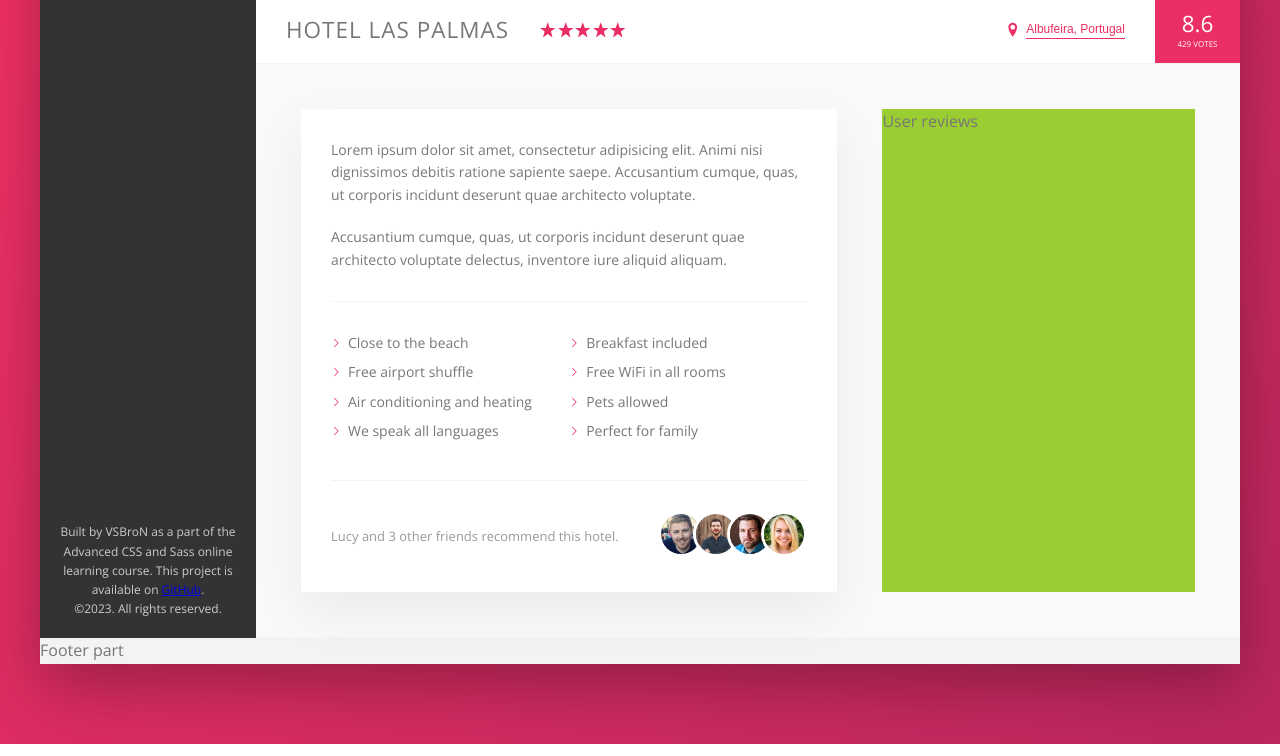
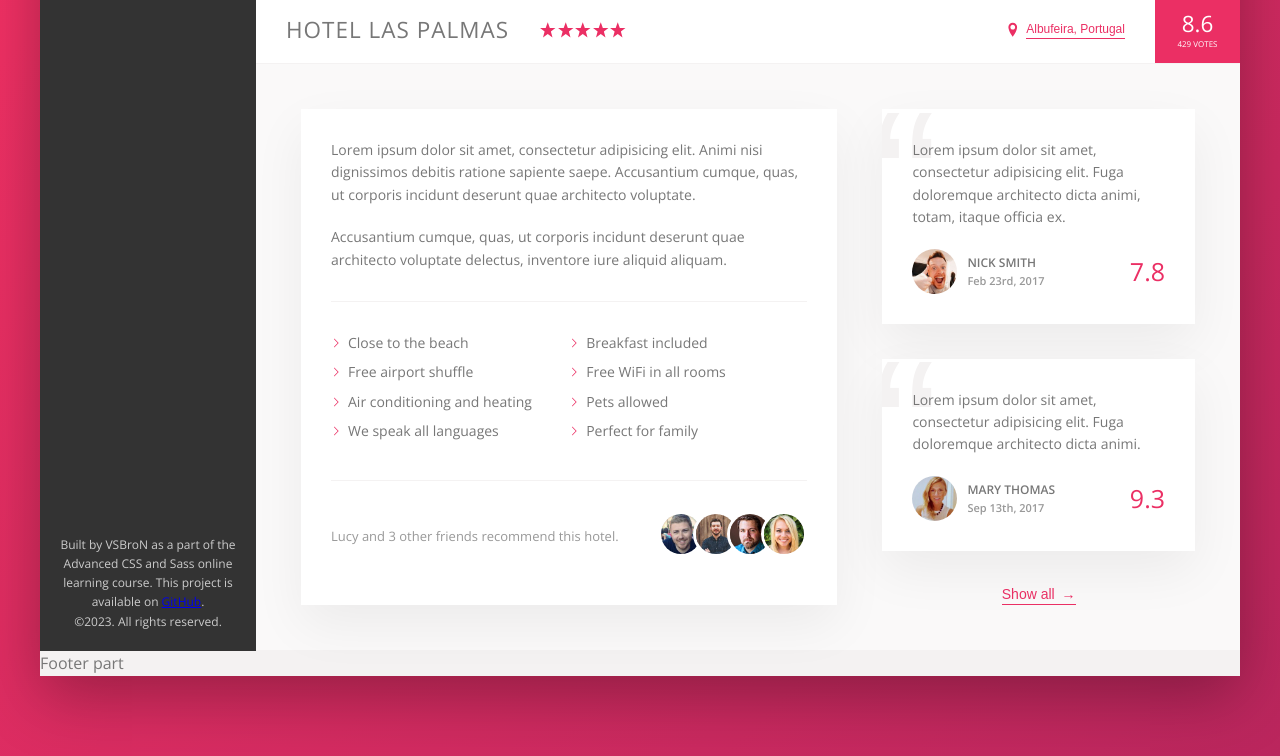
Before and after one commit to vsbron/course-trillo-2023, a website built with Parcel: page index.html in a window 1280 px wide. Shown: the part 538-1294 px from the top of the page. Built offline with nearby package versions, Linux system fonts and the light colour scheme.

Commit message:
Added Reviews section

```diff
--- a/index.html
+++ b/index.html
@@ -126,7 +126,33 @@
               </div>
             </div>
             <div class="user-reviews">
-              User reviews
+
+              <figure class="review">
+                <blockquote class="review__text">Lorem ipsum dolor sit amet, consectetur adipisicing elit. Fuga doloremque architecto dicta animi, totam, itaque officia ex.</blockquote>
+                <figcaption class="review__user">
+                  <img src="src/img/user-1.jpg" class="review__photo" alt="User 1" />
+                  <div class="review__user-box">
+                    <p class="review__user-name">Nick Smith</p>
+                    <p class="review__user-date">Feb 23rd, 2017</p>
+                  </div>
+                  <div class="review__rating">7.8</div>
+                </figcaption>
+              </figure>
+
+              <figure class="review">
+                <blockquote class="review__text">Lorem ipsum dolor sit amet, consectetur adipisicing elit. Fuga doloremque architecto dicta animi.</blockquote>
+                <figcaption class="review__user">
+                  <img src="src/img/user-2.jpg" class="review__photo" alt="User 2" />
+                  <div class="review__user-box">
+                    <p class="review__user-name">Mary Thomas</p>
+                    <p class="review__user-date">Sep 13th, 2017</p>
+                  </div>
+                  <div class="review__rating">9.3</div>
+                </figcaption>
+              </figure>
+
+              <button class="btn btn--inline">Show all <span>&rarr;</span></button>
+
             </div>
           </div>
         </main>
--- a/src/sass/components/_button.scss
+++ b/src/sass/components/_button.scss
@@ -11,11 +11,22 @@
     display: inline-block;
     background: transparent;
 
-    &:hover { color: $color-gray-dark-1 }
+    &:hover {
+      color: $color-gray-dark-1;
+
+      & span {
+        margin-left: 8px;
+      }
+    }
 
     &:focus {
       outline: none;
       animation: pulsate 1s linear infinite
+    }
+
+    & span {
+      margin-left: 3px;
+      transition: margin-left .3s ease-out;
     }
   }
 }
@@ -27,6 +38,6 @@
   }
   50%{
     transform: scale(1.05);
-box-shadow: 0 1rem 4rem rgba($color-black,.25)
+    box-shadow: 0 1rem 4rem rgba($color-black,.25)
   }
 }
--- a/src/sass/components/_description.scss
+++ b/src/sass/components/_description.scss
@@ -1,5 +1,4 @@
 .description {
-  font-size: 1.4rem;
   background-color: $color-white;
   flex: 0 0 60%;
   box-shadow: $shadow-light;
--- /dev/null
+++ b/src/sass/components/_review.scss
@@ -0,0 +1,61 @@
+.review {
+  position: relative;
+  background-color: $color-white;
+  box-shadow: $shadow-light;
+  padding: 3rem;
+  overflow: hidden;
+
+  &:not(:last-child){ margin-bottom: 3.5rem }
+
+  &__text {
+    position: relative;
+    z-index: 10;
+    margin-bottom: 2rem;
+  }
+
+  &__user {
+    display: flex;
+    align-items: center;
+  }
+
+  &__photo {
+    height: 4.5rem;
+    width: 4.5rem;
+    border-radius: 50%;
+    margin-right: 1rem
+  }
+
+  &__user-box {
+    font-weight: 700;
+  }
+
+  &__user-name {
+    font-size: 1.2rem;
+    text-transform: uppercase;
+    font-weight: 600;
+  }
+
+  &__user-date {
+    font-size: 1.1rem;
+    color: $color-gray-dark-3;
+  }
+
+  &__rating {
+    color: $color-primary;
+    font-size: 2.5rem;
+    font-weight: 300;
+    margin-left: auto;
+  }
+
+  &::before {
+    content: "\201C";
+    position: absolute;
+    top: -2.75rem;
+    left: -1rem;
+    font-family: sans-serif;
+    font-size: 20rem;
+    line-height: 1;
+    color: $color-gray-light-2;
+    z-index: 1;
+  }
+}
--- a/src/sass/components/_user-reviews.scss
+++ b/src/sass/components/_user-reviews.scss
@@ -1,4 +1,7 @@
 .user-reviews {
-  background-color: yellowgreen;
   flex: 1;
+
+  display: flex;
+  flex-direction: column;
+  align-items: center;
 }
--- a/src/sass/layout/_detail.scss
+++ b/src/sass/layout/_detail.scss
@@ -1,5 +1,6 @@
 .detail {
   display: flex;
+  font-size: 1.4rem;
   gap: 4.5rem;
   padding: 4.5rem;
   background: $color-gray-light-1;
--- a/src/sass/main.scss
+++ b/src/sass/main.scss
@@ -9,6 +9,7 @@
 @import "components/gallery";
 @import "components/overview";
 @import "components/recommend";
+@import "components/review";
 @import "components/search";
 @import "components/user-nav";
 @import "components/user-reviews";
```
Also changed, not shown: src/img/text.txt (deleted, +0 -17 lines), src/css/style.css.
